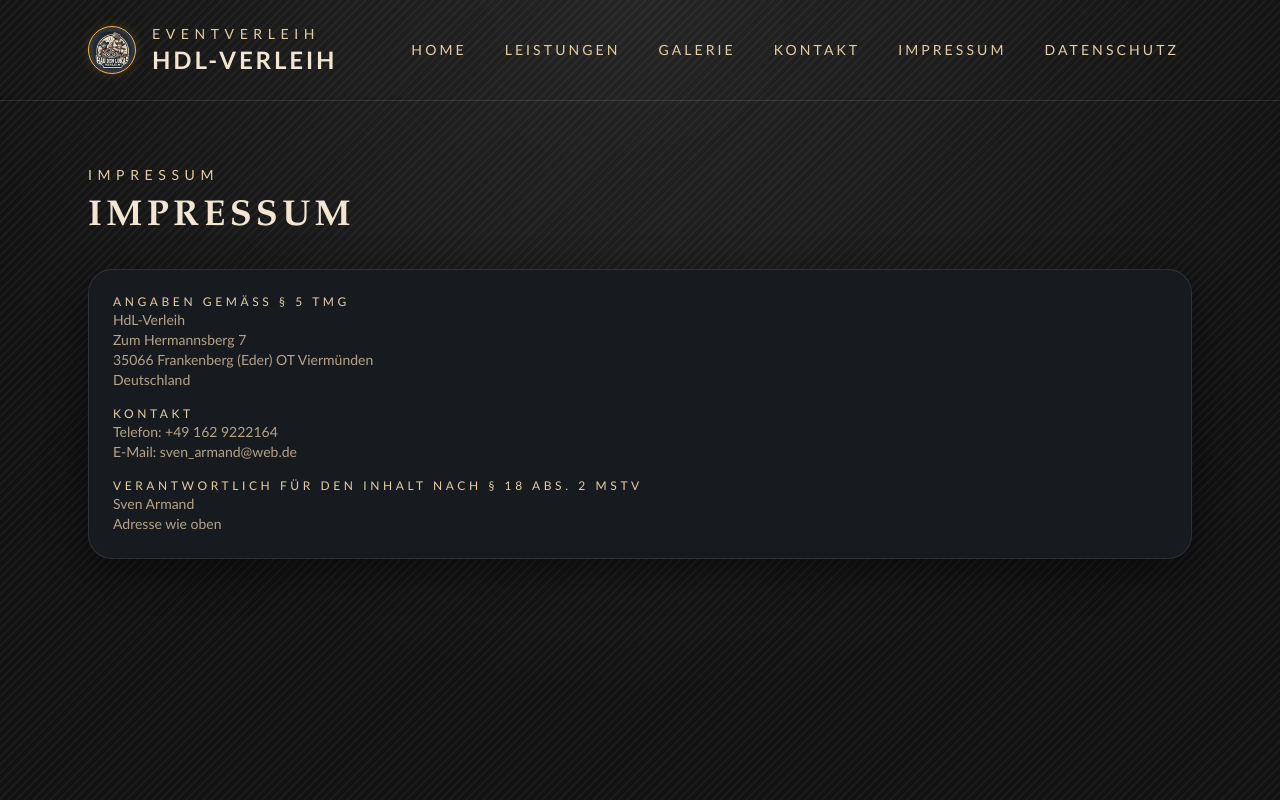
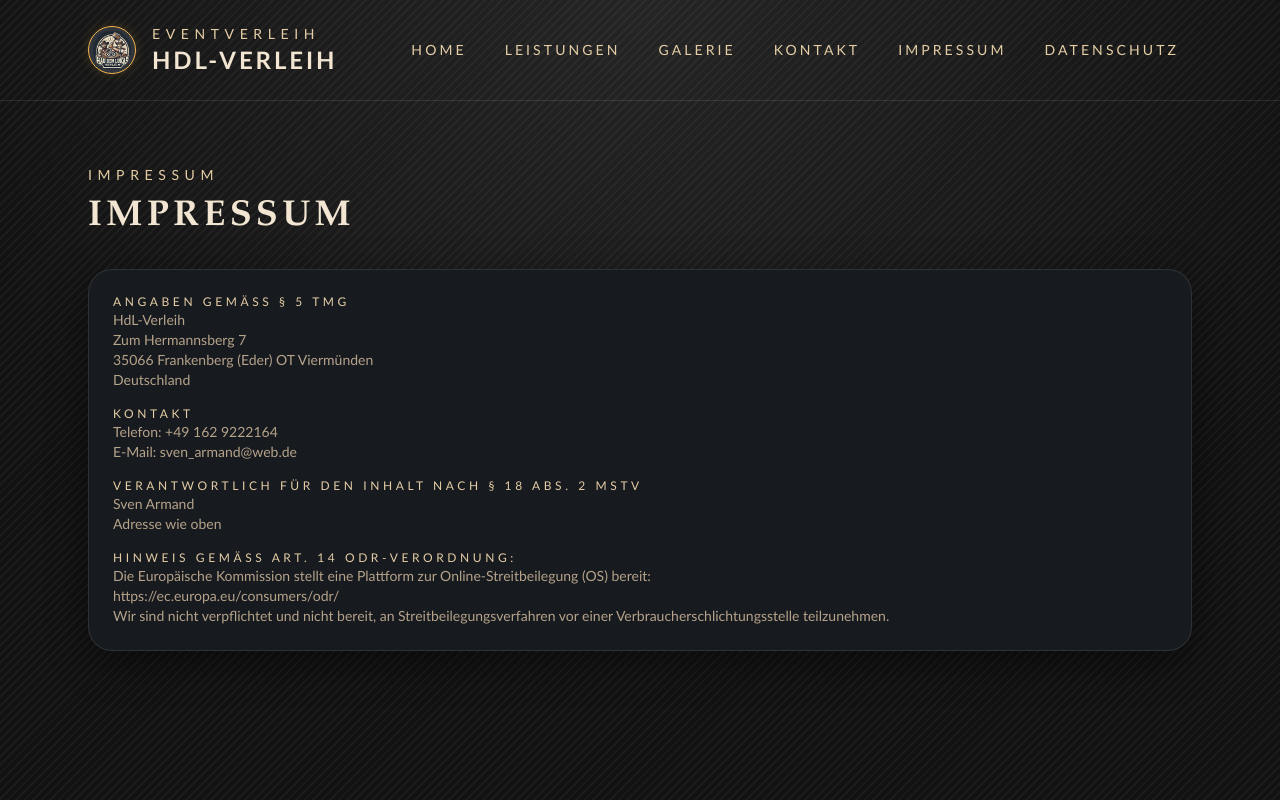
Before and after one commit to elchuckomo/HdL-Verleih, a Next.js app: page /impressum in a window 1280 px wide. Shown: the top 800 px of the page. Built offline with nearby package versions, Linux system fonts and the light colour scheme.

Commit message:
Add EU online dispute resolution notice to Impressum

```diff
--- a/app/impressum/page.tsx
+++ b/app/impressum/page.tsx
@@ -29,6 +29,16 @@
           <p>Sven Armand</p>
           <p>Adresse wie oben</p>
         </div>
+        <div>
+          <p className="text-xs uppercase tracking-[0.3em] text-[color:var(--sand)]">Hinweis gemäß Art. 14 ODR-Verordnung:</p>
+          <p>Die Europäische Kommission stellt eine Plattform zur Online-Streitbeilegung (OS) bereit:</p>
+          <p>
+            <a href="https://ec.europa.eu/consumers/odr/" target="_blank" rel="noreferrer">
+              https://ec.europa.eu/consumers/odr/
+            </a>
+          </p>
+          <p>Wir sind nicht verpflichtet und nicht bereit, an Streitbeilegungsverfahren vor einer Verbraucherschlichtungsstelle teilzunehmen.</p>
+        </div>
       </section>
     </div>
   );
```
